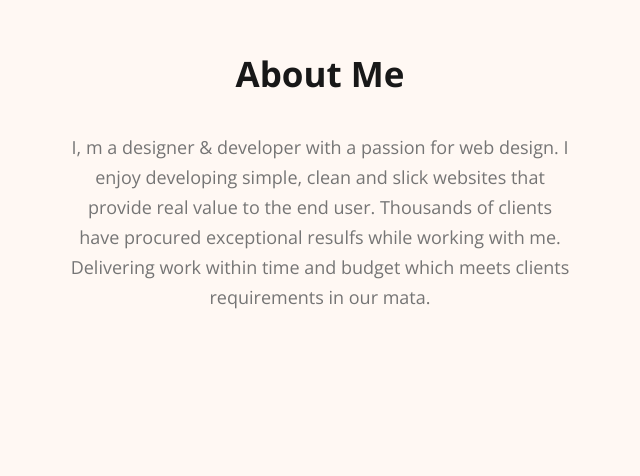
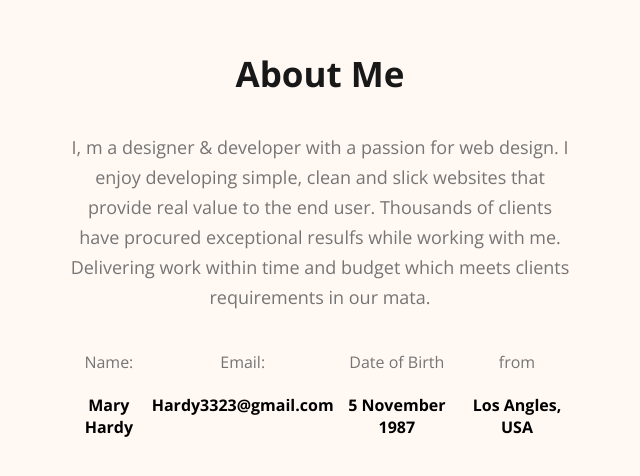
Before and after one commit to Shakil4432/My-Personal-Portfolio, a plain HTML site: page index.html in a window 1280 px wide. Shown: the part 1191-1667 px from the top of the page, without its empty margins (320-960 px from the left). Drawn offline with nearby package versions, Linux system fonts and the light colour scheme.

Commit message:
About me section created

```diff
--- a/Styles/Portfolio.css
+++ b/Styles/Portfolio.css
@@ -106,3 +106,17 @@ ul li a {
     font-weight: 400;
     line-height: 30px;
 }
+.about_info_container{
+    display: flex;
+    justify-content: space-around;
+}
+.my_info{
+    text-align: center;
+}
+.info_title{
+    color: #757575;
+    font-weight: 400;
+}
+.info_description{
+    font-weight: 600;
+}
--- a/index.html
+++ b/index.html
@@ -44,6 +44,25 @@
             <h3 class="section_title">About Me</h3>
             <p class="section_description">I, m a designer & developer with a passion for web design. I enjoy developing simple, clean and slick websites that provide real value to the end user. Thousands of clients have procured exceptional resulfs while working with me. Delivering work within time and budget which meets clients requirements in our mata.</p>
 
+            <div class="about_info_container">
+                <div class="my_info">
+                    <h4 class="info_title">Name:</h4>
+                    <p class="info_description">Mary Hardy</p>
+                </div>
+                <div class="my_info">
+                    <h4 class="info_title">Email:</h4>
+                    <p class="info_description">Hardy3323@gmail.com</p>
+                </div>
+                <div class="my_info">
+                    <h4 class="info_title">Date of Birth</h4>
+                    <p class="info_description">5 November 1987</p>
+                </div>
+                <div class="my_info">
+                    <h4 class="info_title">from</h4>
+                    <p class="info_description">Los Angles, USA</p>
+                </div>
+            </div>
+
         </section>
     </main>
     <footer></footer>
```
